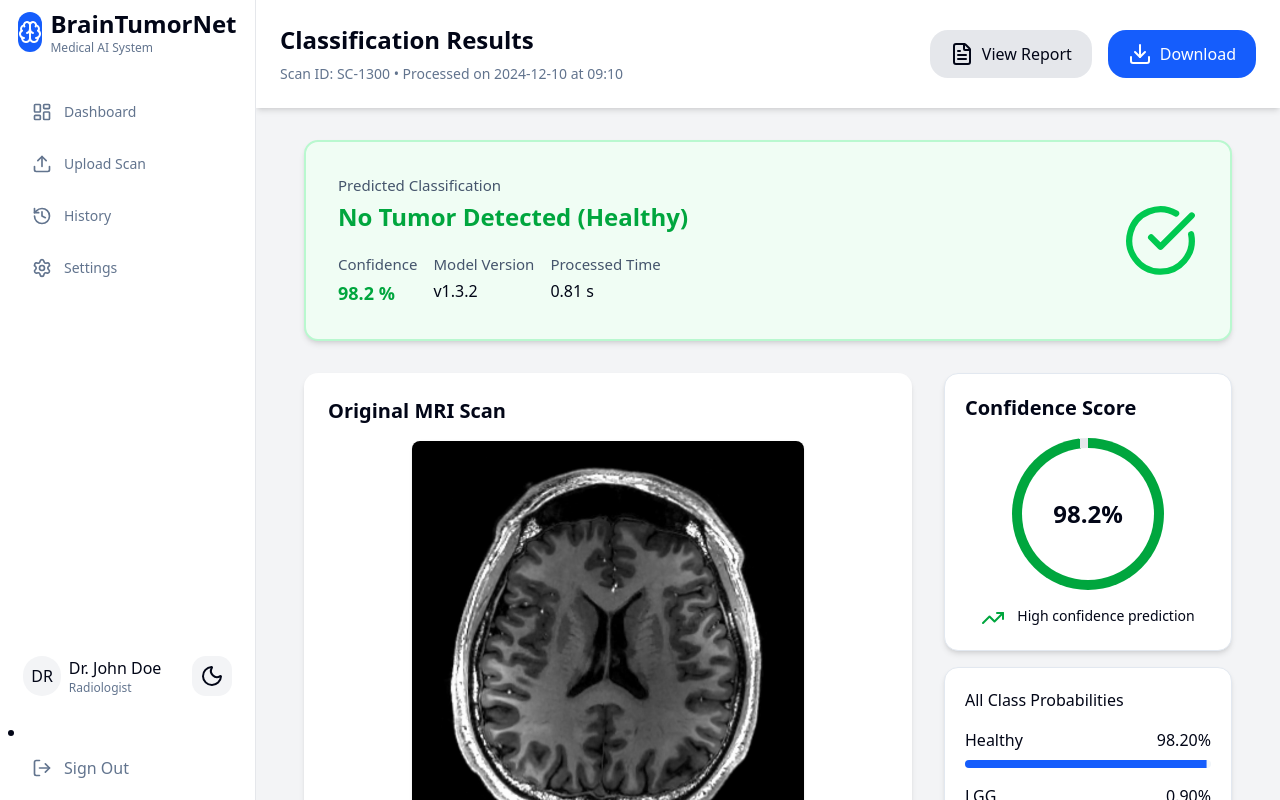
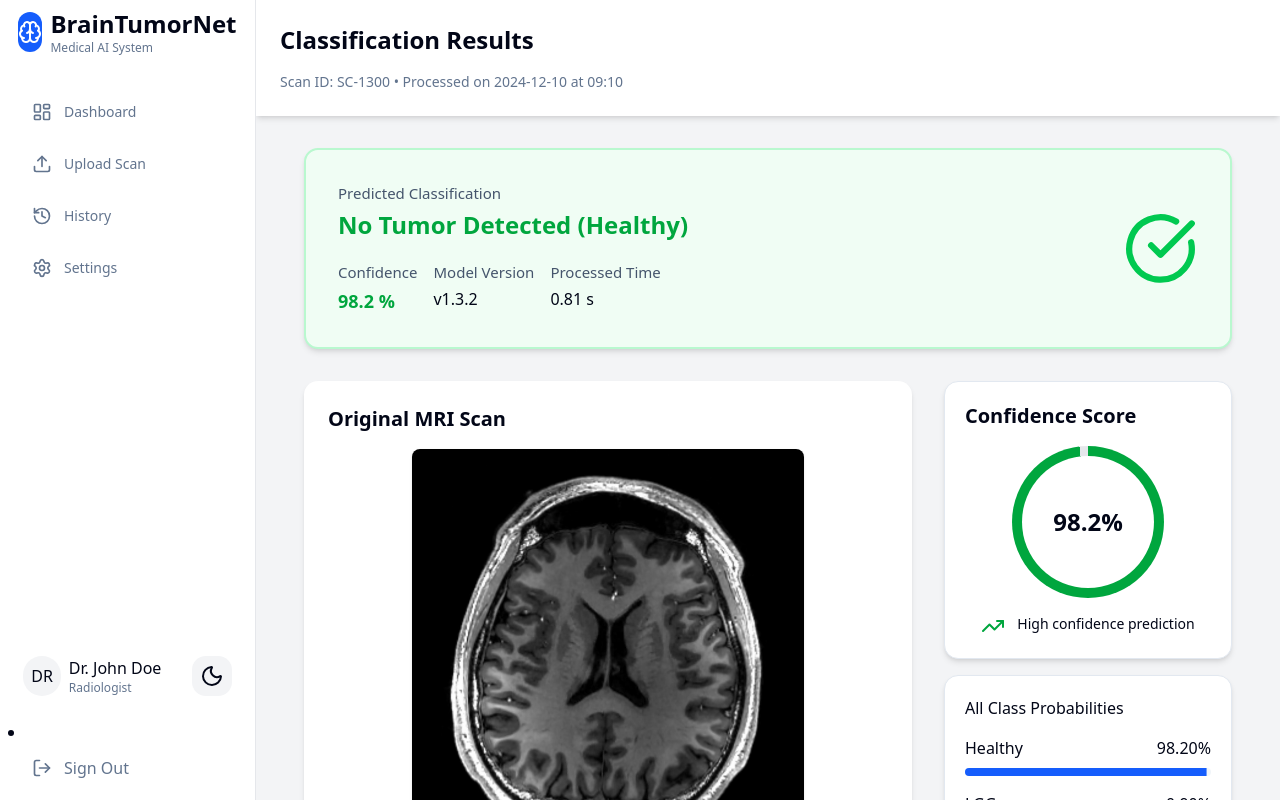
Before and after one commit to Abdalluh28/brain-tumor, a React (Vite) app in the folder client/: page /scan/1 in a window 1280 px wide. Shown: the top 800 px of the page. Built offline with nearby package versions, Linux system fonts and the light colour scheme.

Commit message:
scan ID design edit - remove report buttons

```diff
--- a/client/src/features/scanId/ScanIdHeader.jsx
+++ b/client/src/features/scanId/ScanIdHeader.jsx
@@ -4,8 +4,7 @@ export default function ScanIdHeader({ scanId, date, time }) {
 
 
     return (
-        <div className='bg-white dark:bg-background dark:border-b dark:border-b-slate-600 flex justify-between items-center p-6 shadow-md flex-wrap gap-4'>
-            <div className='flex flex-col gap-2'>
+        <div className='bg-white dark:bg-background dark:border-b dark:border-b-slate-600 flex flex-col gap-2 p-6 shadow-md flex-wrap gap-4'>
             <p className='text-2xl font-semibold'>
                 Classification Results
             </p>
@@ -13,16 +12,5 @@ export default function ScanIdHeader({ scanId, date, time }) {
                 Scan ID: {scanId} • Processed on {date} at {time}
             </p>
         </div>
-            <div className='flex gap-4'>
-                <button className='flex items-center justify-center gap-2 px-5 py-3 bg-gray-200 cursor-pointer rounded-2xl hover:bg-gray-300 dark:bg-slate-700 dark:hover:bg-slate-600 transition-colors duration-300'>
-                    <FileText />
-                    <span>View Report</span>
-                </button>
-                <button className='flex items-center justify-center gap-2 px-5 py-3 bg-primary text-white cursor-pointer rounded-2xl hover:bg-primary-hover transition-colors duration-300'>
-                    <Download />
-                    <span>Download</span>
-                </button>
-            </div>
-        </div>
     )
 }
```
Lines whose indentation alone changed are shown as unchanged.
